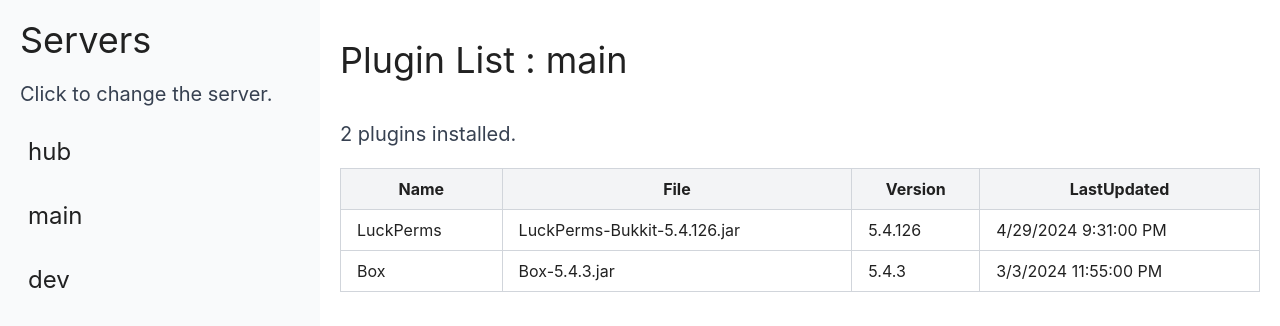
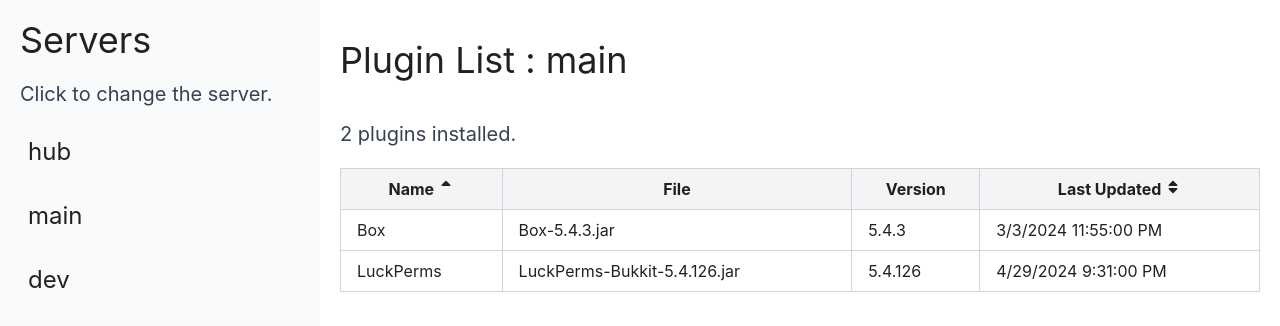
Before and after one commit to Siroshun09/plugin-list, a React (Vite) app in the folder frontend/: page / in a window 1280 px wide. Both pictures are taken after a click on the button "main". Shown: the top 326 px of the page. Built offline with nearby package versions, Linux system fonts and the light colour scheme.

Commit message:
feat(frontend): make name and last updated sortable in the table

```diff
--- a/frontend/package.json
+++ b/frontend/package.json
@@ -17,6 +17,7 @@
 		"axios": "^1.6.8",
 		"react": "^18.2.0",
 		"react-dom": "^18.2.0",
+		"react-icons": "^5.2.1",
 		"ts-node": "^10.9.2"
 	},
 	"devDependencies": {
--- a/frontend/src/components/molecules/pluginTable.tsx
+++ b/frontend/src/components/molecules/pluginTable.tsx
@@ -1,9 +1,13 @@
 import {
+	type HeaderContext,
+	type SortDirection,
 	createColumnHelper,
 	flexRender,
 	getCoreRowModel,
+	getSortedRowModel,
 	useReactTable,
 } from "@tanstack/react-table";
+import { FaSort, FaSortDown, FaSortUp } from "react-icons/fa";
 import type MCPlugin from "../../providers/mcPlugin.ts";
 import isNonEmptyArray from "../../utils/utils.ts";
 import PluginCount from "../atoms/pluginCount.tsx";
@@ -37,6 +41,10 @@
 		data: plugins,
 		columns,
 		getCoreRowModel: getCoreRowModel(),
+		getSortedRowModel: getSortedRowModel(),
+		initialState: {
+			sorting: [{ id: "pluginName", desc: false }],
+		},
 	});
 
 	return (
@@ -75,7 +83,7 @@
 const columnHelper = createColumnHelper<MCPlugin>();
 const columns = [
 	columnHelper.accessor("pluginName", {
-		header: "Name",
+		header: (ctx) => makeSortableColumn(ctx, "Name"),
 		cell: (info) => info.getValue(),
 	}),
 	columnHelper.accessor("fileName", {
@@ -87,10 +95,31 @@
 		cell: (info) => info.getValue(),
 	}),
 	columnHelper.accessor("lastUpdated", {
-		header: "LastUpdated",
+		header: (ctx) => makeSortableColumn(ctx, "Last Updated"),
 		cell: (info) =>
-			`${info.getValue().toLocaleDateString()} ${info
-				.getValue()
-				.toLocaleTimeString()}`,
+			`${info.getValue().toLocaleDateString()}
+			${info.getValue().toLocaleTimeString()}`,
 	}),
 ];
+
+function makeSortableColumn<I, O>(ctx: HeaderContext<I, O>, name: string) {
+	return (
+		<div className="items-center justify-center">
+			<span className="mr-1">{name}</span>
+			<button onClick={ctx.column.getToggleSortingHandler()} type="button">
+				{getSortIcon(ctx.column.getIsSorted())}
+			</button>
+		</div>
+	);
+}
+
+function getSortIcon(sort: false | SortDirection) {
+	switch (sort) {
+		case "asc":
+			return <FaSortUp />;
+		case "desc":
+			return <FaSortDown />;
+		default:
+			return <FaSort />;
+	}
+}
--- a/frontend/src/components/templates/pluginList.tsx
+++ b/frontend/src/components/templates/pluginList.tsx
@@ -19,11 +19,7 @@
 	serverName: string,
 ) {
 	if (serverName.length === 0) {
-		return (
-			<p className="text-2xl">
-				⇐ Select the server from the sidebar to show plugin list.
-			</p>
-		);
+		return <p className="text-2xl">⇐ Select the server from the sidebar.</p>;
 	}
 
 	const plugins = provider.getPluginList(serverName);
```
Also changed, not shown: 1 other file (tests, documents, lock files or other folders).
